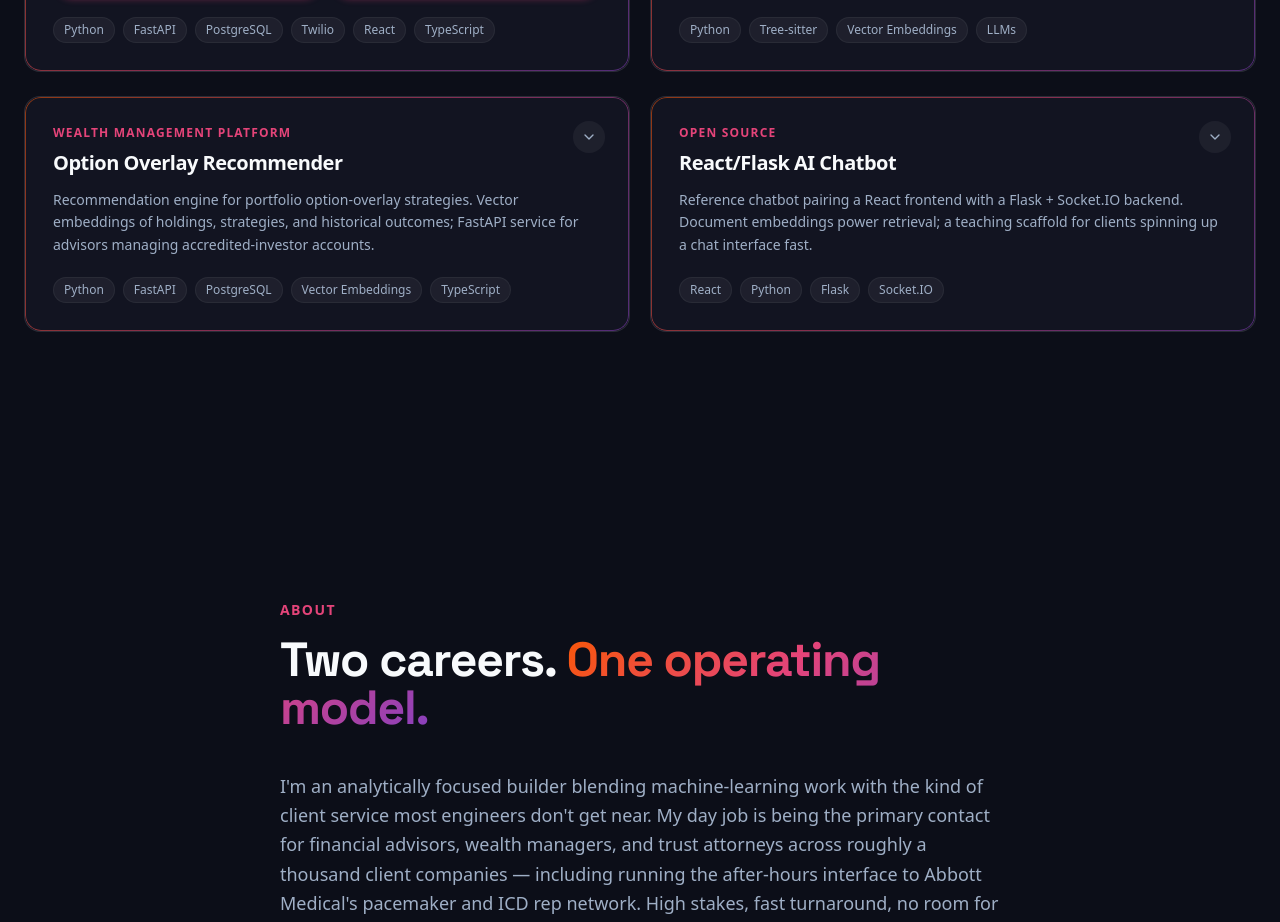
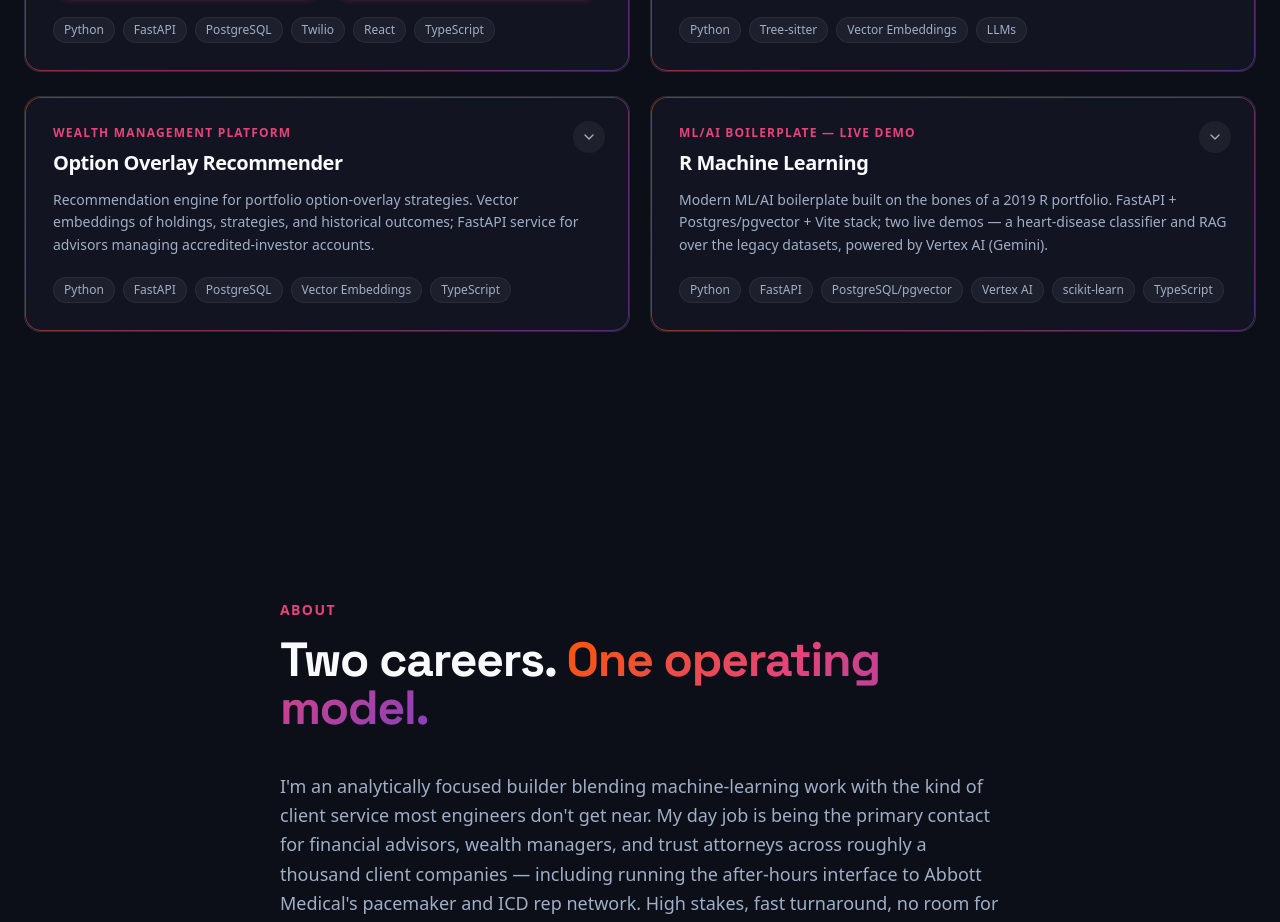
Before and after one commit to alexander-e-bauer/aebauer.dev, a React (Vite) app: page / in a window 1280 px wide. Shown: the part 1640-2562 px from the top of the page. Built offline with nearby package versions, Linux system fonts and the light colour scheme.

Commit message:
Wire live project URLs; swap chatbot card for r_machine_learning ML boilerplate

```diff
--- a/src/components/landing/Projects.tsx
+++ b/src/components/landing/Projects.tsx
@@ -12,7 +12,7 @@ const projects: ProjectCardData[] = [
     longDescription:
       "Seraphone replaces traditional IVR phone trees with a real-time AI receptionist that handles intake, scheduling, and triage on its own. Built around a PostgreSQL knowledge graph that encodes each client's business rules, the system answers in natural language, hands off to a human only when escalation makes sense, and writes back to existing CRMs. HIPAA-compliant from the data flow up: application-level encryption, PII scrubbing on every transcript, and end-to-end encrypted SMS callbacks.",
     stack: ['Python', 'FastAPI', 'PostgreSQL', 'Twilio', 'React', 'TypeScript'],
-    url: 'TODO',
+    url: 'https://seraphone.ai',
     screenshot: '/assets/landing/dashboard-mockup.png',
     demoNumbers: ['+1-248-846-1901', '+1-248-710-0164'],
   },
@@ -25,7 +25,7 @@ const projects: ProjectCardData[] = [
     longDescription:
       "A codebase analyzer that turns a repo into a queryable knowledge graph. Tree-sitter parses every file into ASTs; the RAPTOR architecture clusters and summarizes upward to produce a hierarchical semantic graph; a chat engine surfaces answers to architecture-level questions — \"where does the auth boundary live?\", \"what gets touched if I rename this table?\" — without dumping raw code at the LLM.",
     stack: ['Python', 'Tree-sitter', 'Vector Embeddings', 'LLMs'],
-    url: 'TODO',
+    url: 'https://kg.aebauer.dev',
   },
   {
     id: 'wealth',
@@ -36,18 +36,18 @@ const projects: ProjectCardData[] = [
     longDescription:
       'A recommendation engine for portfolio option-overlay strategies. Vector embeddings encode each holding, candidate strategy, and historical outcome; a FastAPI service surfaces context-aware suggestions tuned for advisors managing accredited-investor accounts. The model surfaces the why behind each suggestion, not just the what — designed to slot into an existing advisor workflow rather than replace it.',
     stack: ['Python', 'FastAPI', 'PostgreSQL', 'Vector Embeddings', 'TypeScript'],
-    url: 'TODO',
+    url: 'https://isadora.ai',
   },
   {
-    id: 'chatbot',
-    subtitle: 'Open Source',
-    title: 'React/Flask AI Chatbot',
+    id: 'ml',
+    subtitle: 'ML/AI Boilerplate — Live Demo',
+    title: 'R Machine Learning',
     description:
-      'Reference chatbot pairing a React frontend with a Flask + Socket.IO backend. Document embeddings power retrieval; a teaching scaffold for clients spinning up a chat interface fast.',
+      'Modern ML/AI boilerplate built on the bones of a 2019 R portfolio. FastAPI + Postgres/pgvector + Vite stack; two live demos — a heart-disease classifier and RAG over the legacy datasets, powered by Vertex AI (Gemini).',
     longDescription:
-      'A reference chatbot scaffold: React frontend, Flask + Socket.IO backend, document embeddings for retrieval. I keep it updated as a fast on-ramp for clients who want to spin up a chat interface in days, not weeks. Public source on GitHub.',
-    stack: ['React', 'Python', 'Flask', 'Socket.IO'],
-    url: 'TODO',
+      'A working ML/AI boilerplate built on the bones of a 2019 R machine-learning portfolio. The original R scripts and CSVs sit untouched under legacy/; the rest is a modern FastAPI + Postgres (pgvector) + Vite/TypeScript stack. Two end-to-end demos run live: a gradient-boosted scikit-learn pipeline for heart-disease prediction, and a RAG chat over summaries of every legacy dataset — embeddings via Vertex text-embedding-005 stored in pgvector, generation via Gemini 2.5 Flash. The legacy R work (SVM, PCA, k-means, CART, bagging, random forests, gradient boosting, splines) is preserved as-is for provenance.',
+    stack: ['Python', 'FastAPI', 'PostgreSQL/pgvector', 'Vertex AI', 'scikit-learn', 'TypeScript'],
+    url: 'https://ml.aebauer.dev',
   },
 ];
 
```
